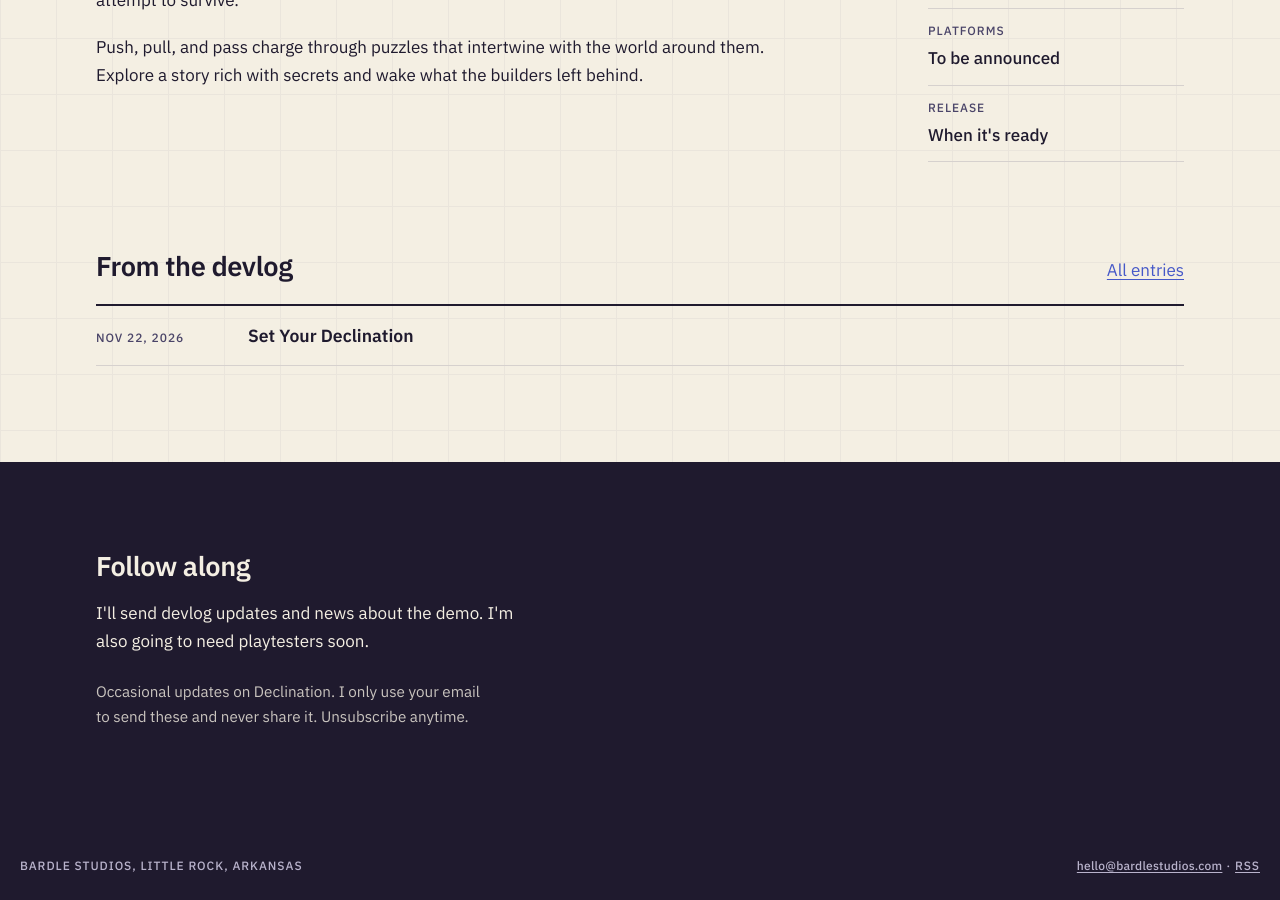
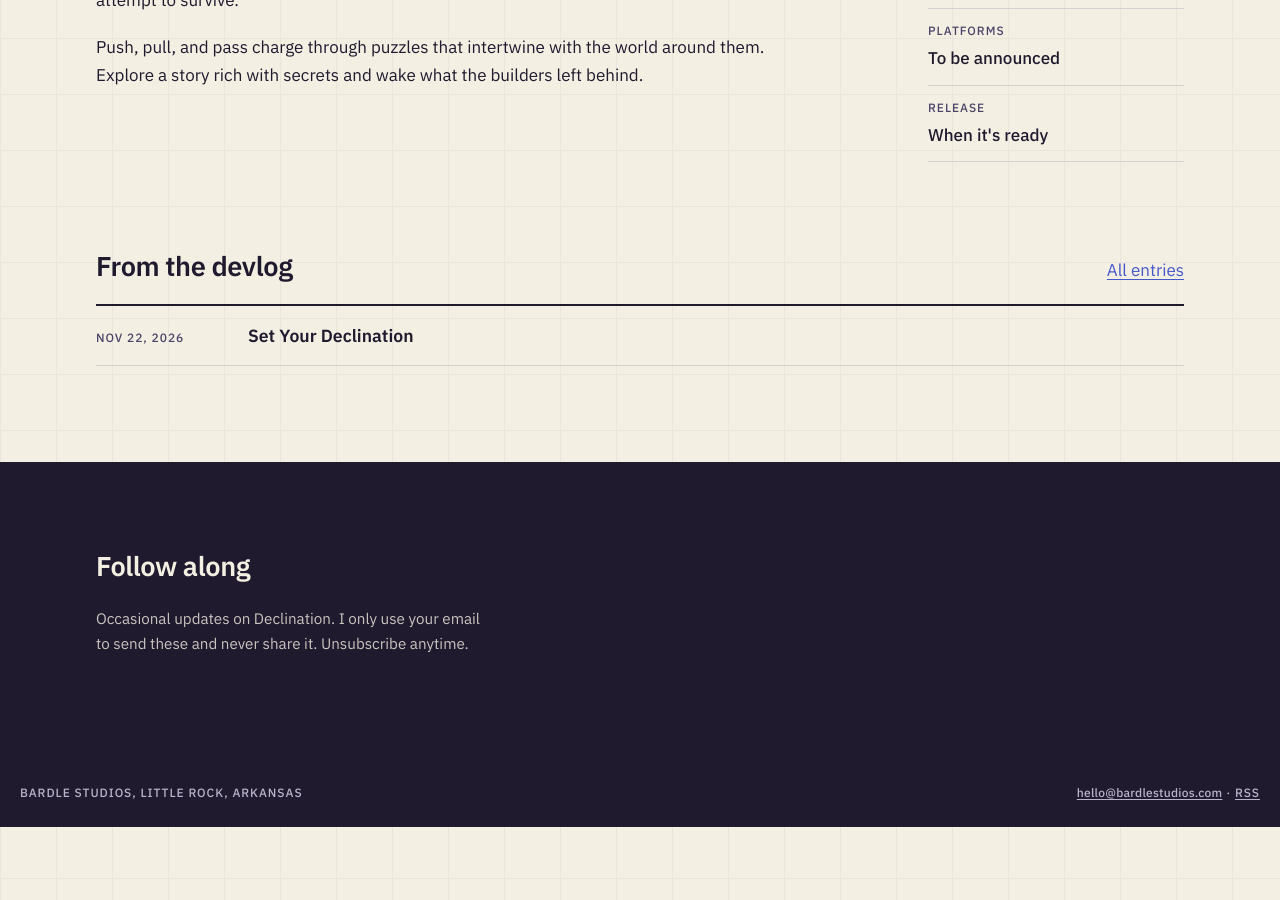
Before and after one commit to bradleyswilson/bardlestudios.com, a Jekyll site: the page built from index.html, in a window 1280 px wide and 900 px high, scrolled down 746 px. Built offline with Jekyll 4.4.1, drawn with Linux system fonts in a browser that asks for light colours; after the commit the page ends 1573 px from its top, so only the background shows below that.

Commit message:
Remove signup blurb from home page
Co-Authored-By: Claude Opus 5.5 <noreply@anthropic.com>

```diff
--- a/index.html
+++ b/index.html
@@ -49,7 +49,6 @@ body_class: home
 <section id="signup" class="signup-section">
   <div class="wrap">
     <h2>Follow along</h2>
-    <p>I'll send devlog updates and news about the demo. I'm also going to need playtesters soon.</p>
     {% include signup.html %}
   </div>
 </section>
```
